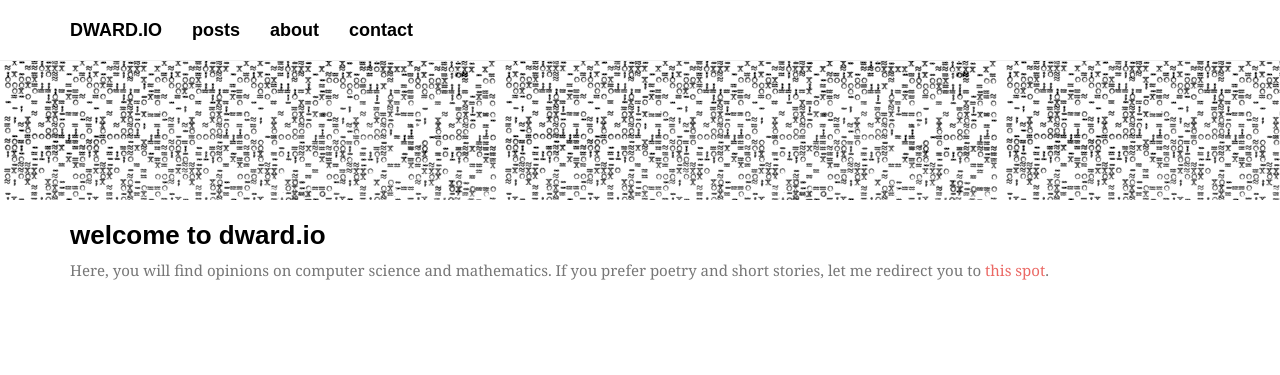
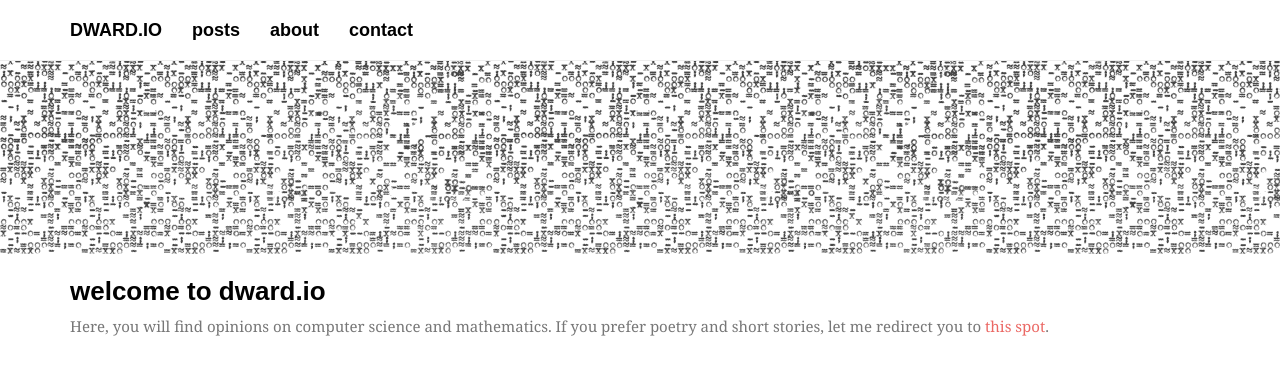
Before and after one commit to mikedanese/mikedanese.github.io, a Jekyll site: the page built from index.md, in a window 1280 px wide. Shown: the top 375 px of the page. Built offline with Jekyll 4.4.1, drawn with Linux system fonts in a browser that asks for light colours; some web fonts are replaced.

Commit message:
stereogram is better

```diff
--- a/stylesheets/stylesheet.css
+++ b/stylesheets/stylesheet.css
@@ -1,4 +1,4 @@
 .tesselations {
-  height: 150px;
+  height: 206px;
   background-image: url('/images/streogram.gif');
 }
```
Also changed, not shown: images/streogram.gif.
